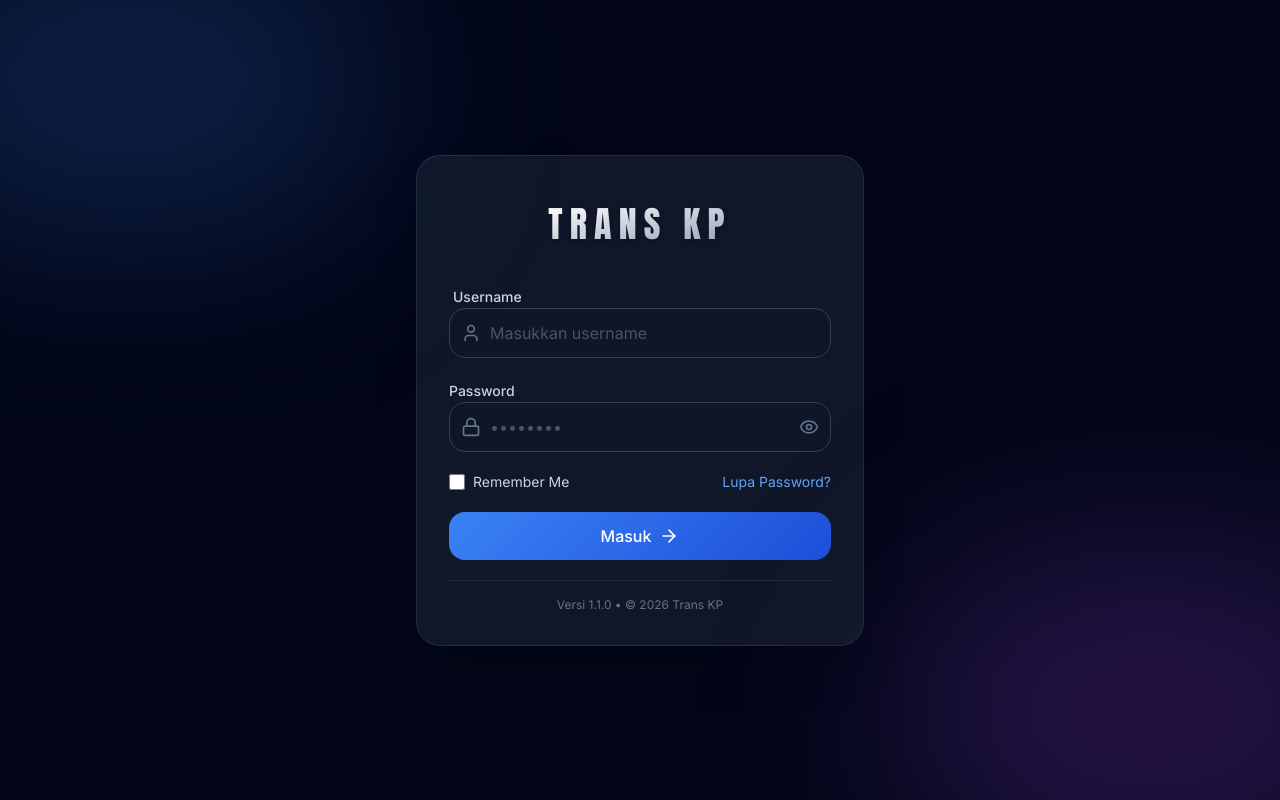
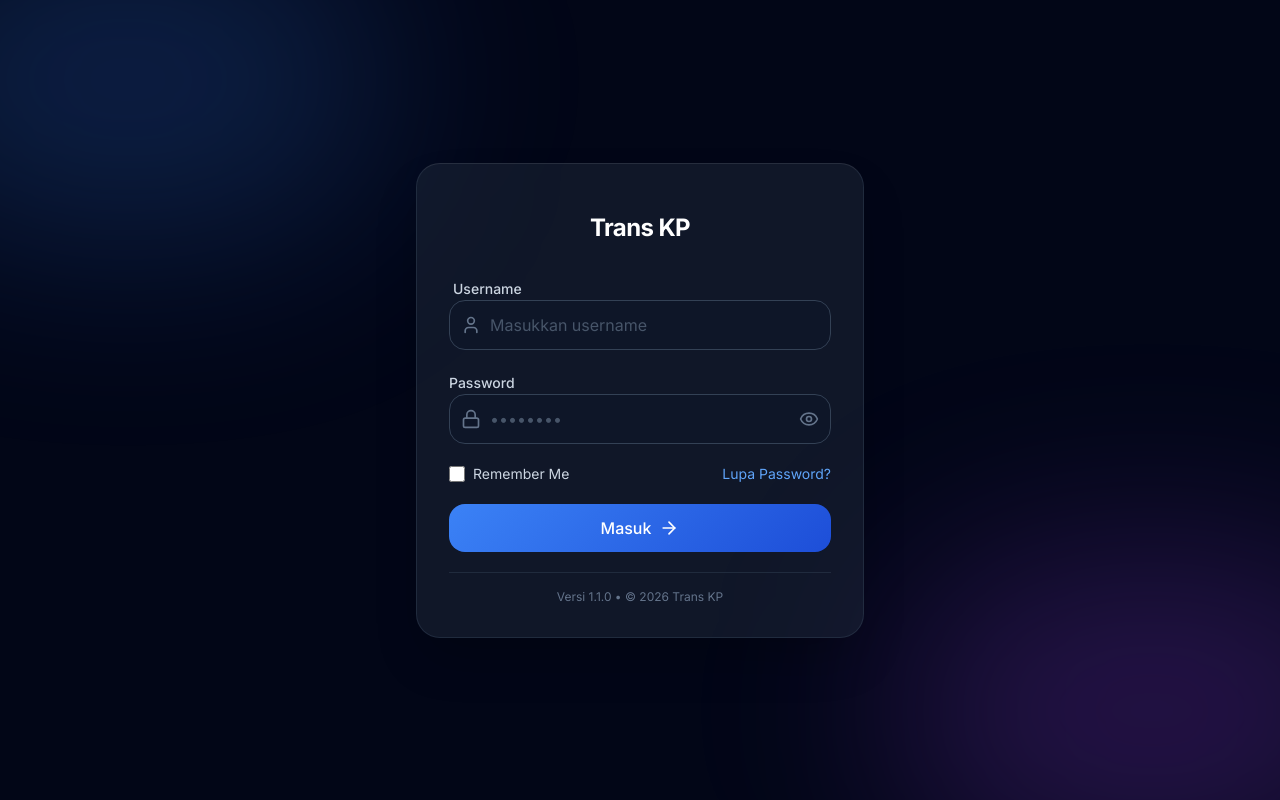
Before and after one commit to transkpgg/trans-kp, a Next.js app: page /login in a window 1280 px wide. Built offline with nearby package versions, Linux system fonts and the light colour scheme.

Commit message:
style: revert font style on login page

```diff
--- a/src/app/(auth)/login/page.tsx
+++ b/src/app/(auth)/login/page.tsx
@@ -45,10 +45,8 @@ export default function LoginPage() {
 
   return (
     <div className="glass-card p-8 w-full border-t border-t-white/10 shadow-2xl">
-      <div className="flex flex-col items-center mb-10 mt-4">
-        <h1 className="text-4xl font-black uppercase tracking-[0.2em] text-transparent bg-clip-text bg-gradient-to-br from-white to-surface-400 drop-shadow-sm" style={{ fontFamily: 'Impact, sans-serif' }}>
-          TRANS KP
-        </h1>
+      <div className="flex flex-col items-center mb-8 mt-4">
+        <h1 className="text-2xl font-bold text-white tracking-tight">Trans KP</h1>
       </div>
 
       <form onSubmit={handleLogin} className="space-y-5">
```
